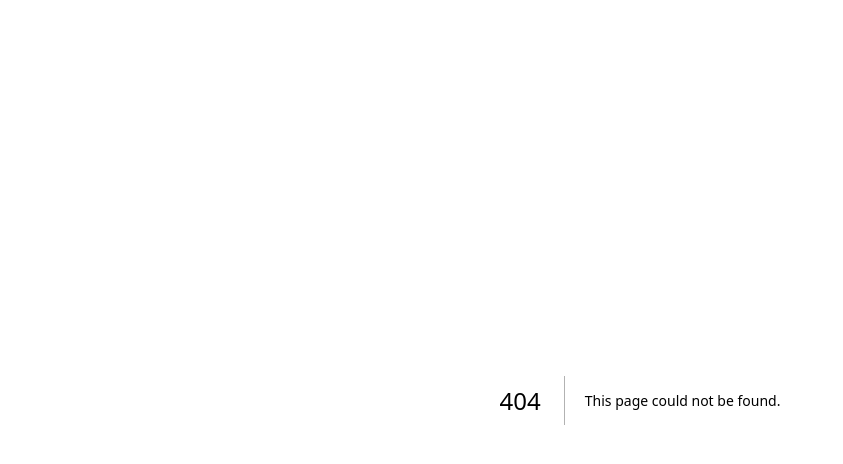
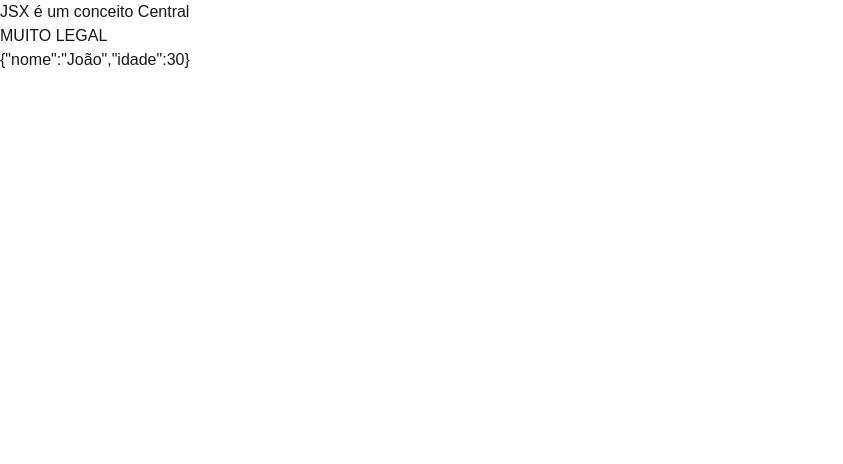
Before and after one commit to icaro-nog/react-redux-udemy, a Next.js app in the folder aulao_nextjs/fundamentos/: page /jsx in a window 1280 px wide. Before the commit this address had no page. Shown: the top 464 px of the page, without its empty margins (0-843 px from the left). Built offline with nearby package versions, Linux system fonts and the light colour scheme.

Commit message:
Integração JavaScript/JSX

```diff
--- /dev/null
+++ b/aulao_nextjs/fundamentos/src/pages/jsx.jsx
@@ -0,0 +1,21 @@
+export default function Jsx(){
+
+    const titulo = <h1>JSX é um conceito Central</h1>
+
+    function substitulo(){
+        return <h2>{'muito legal'.toLocaleUpperCase()}</h2>
+    }
+
+    return (
+        <div>
+            {titulo}
+            {substitulo()}
+            <p>
+                {JSON.stringify({
+                    nome: 'João',
+                    idade: 30
+                })}
+            </p>
+        </div>
+    )
+}
```
